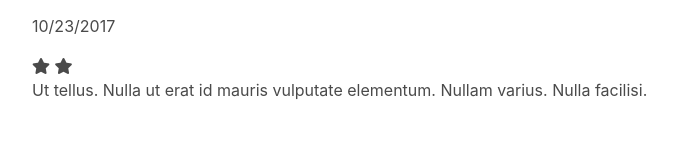
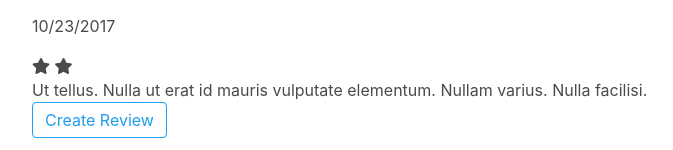
Before and after one commit to 0xp3p3x0/flaskJobBoard, a Flask app: page /employer/1 in a window 1280 px wide. Shown: the part 2165-2315 px from the top of the page, without its empty margins (32-705 px from the left). Before the commit the page ends 2265 px from the top, so only its background shows below. Run offline with Flask 2, Linux system fonts and the light colour scheme; data comes from the database, SQL or seed files in the repository; some libraries are stand-ins or nearby versions.

Commit message:
fix: wrong function name

```diff
--- a/jobs/app.py
+++ b/jobs/app.py
@@ -53,13 +53,8 @@ def employer(employer_id):
         ' WHERE employer.id = ?', [employer_id])
     return render_template('employer.html', employer=employer, jobs=jobs, reviews=reviews)
 
-@app.route('/user/<user_id>')
-def user(user_id):
-    user = query_db('SELECT * FROM user WHERE id = ?', user_id, True)
-    return render_template('user.html', user=user)
-
 @app.route('/employer/<employer_id>/review')
-def user(employer_id):
+def review(employer_id):
     if request.method == 'POST':
         review = request.form['review']
         rating = request.form['rating']
@@ -88,6 +83,11 @@ def user(employer_id):
             return redirect(url_for('/employer/', employer_id=employer_id))
 
     return render_template('review.html')
+
+@app.route('/user/<user_id>')
+def user(user_id):
+    user = query_db('SELECT * FROM user WHERE id = ?', user_id, True)
+    return render_template('user.html', user=user)
 
 @app.route('/admin')
 def admin():
--- a/jobs/templates/employer.html
+++ b/jobs/templates/employer.html
@@ -32,4 +32,9 @@
       <hr>
     {% endif %}
   {% endfor %}
+  <div class="columns">
+    <div class="column is-one-fifth">
+      <a href="{{ url_for('review', employer_id=employer['id']) }}" class="button is-info is-outlined">Create Review</a>
+    </div>
+  </div>
 {% endblock %}
```
